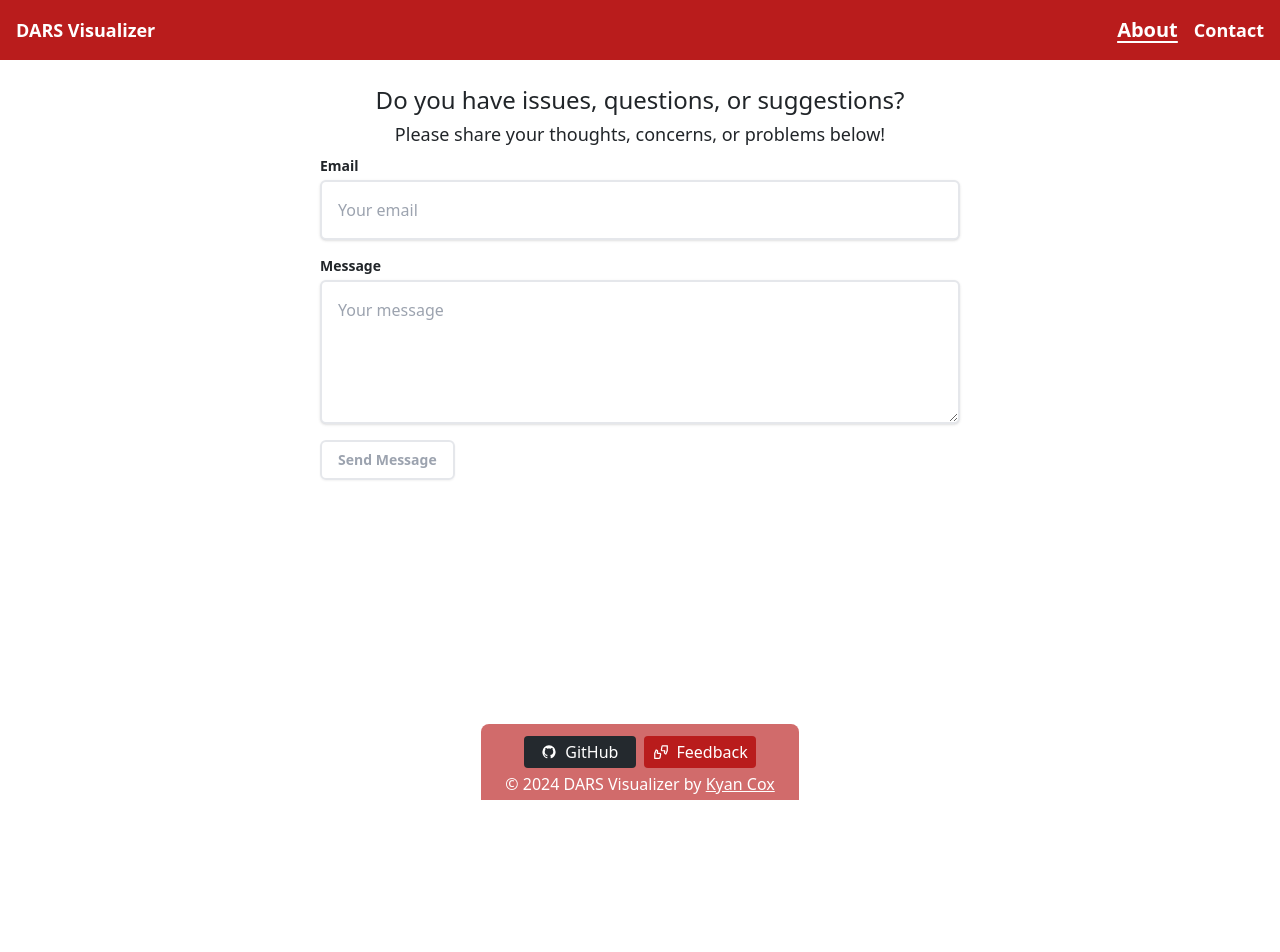
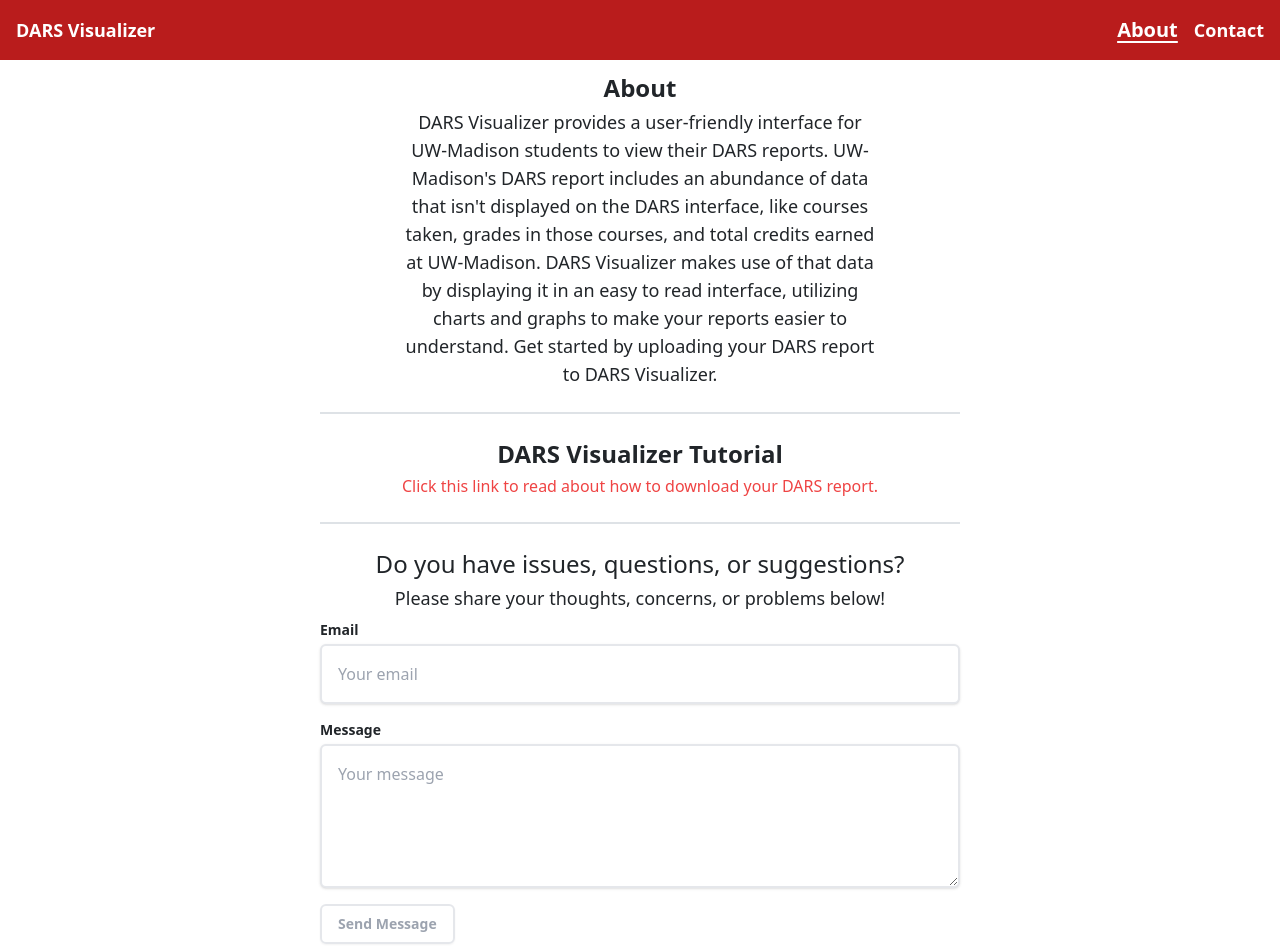
Before and after one commit to kyancox/DARS-Visualizer, a Next.js app: page /about in a window 1280 px wide. Shown: the top 952 px of the page. Before the commit the page ends 800 px from the top, so only its background shows below. Built offline with nearby package versions, Linux system fonts and the light colour scheme.

Commit message:
About page done

```diff
--- a/app/about/page.tsx
+++ b/app/about/page.tsx
@@ -1,17 +1,94 @@
+"use client"
+
 import ContactForm from '@/components/ContactForm'
-import React from 'react'
+import Divider from '@/components/Divider'
+import Link from 'next/link';
+import React, { useState } from 'react';
 
 const About = () => {
+
+  const [email, setEmail] = useState('');
+  const [message, setMessage] = useState('');
+
+  const handleSubmit = async (e: React.FormEvent<HTMLFormElement>) => {
+    e.preventDefault();
+    try {
+      const response = await fetch('/api/send-email', {
+        method: 'POST',
+        headers: {
+          'Content-Type': 'application/json',
+        },
+        body: JSON.stringify({ email, message }),
+      });
+
+      if (response.ok) {
+        alert('Message sent successfully!');
+        setEmail('');
+        setMessage('');
+      } else {
+        alert('Failed to send message. Please try again.');
+      }
+    } catch (error) {
+      console.error('Error:', error);
+      alert('An error occurred. Please try again.');
+    }
+  };
   return (
-    <div>
+    <div className="xl:w-1/2 w-10/12 mx-auto">
+
+      <div >
+        <p className='font-bold text-center text-2xl my-1'>About</p>
+        <p className='text-center xl:w-3/4 mx-auto font-medium md:text-lg'>DARS Visualizer provides a user-friendly interface for UW-Madison students to view their DARS reports. UW-Madison's DARS report includes an abundance of data that isn't displayed on the DARS interface, like courses taken, grades in those courses, and total credits earned at UW-Madison. DARS Visualizer makes use of that data by displaying it in an easy to read interface, utilizing charts and graphs to make your reports easier to understand. Get started by uploading your DARS report to DARS Visualizer.</p>
+        <Divider />
+      </div>
+      <div className='flex flex-col items-center justify-center'>
+        <p className='font-bold text-center text-2xl mb-1'>DARS Visualizer Tutorial</p>
+        <Link className="font-medium hover:underline cursor-pointer text-red-500 text-center" href='/tutorial'>Click this link to read about how to download your DARS report.</Link>
+      </div>
+      <Divider />
+
 
 
       <div className="my-4 flex flex-col items-center">
         <div className="mx-6 space-y-1">
-          <p className="lg:text-2xl text-lg text-center font-medium">Do you have issues, questions, or suggestions?</p>
-          <p className="lg:text-lg text-center ">Please share your thoughts, concerns, or problems below!</p>
+          <p className="xl:text-2xl text-xl text-center font-medium mb-1">Do you have issues, questions, or suggestions?</p>
+          <p className="xl:text-lg text-base text-center ">Please share your thoughts, concerns, or problems below!</p>
         </div>
-        <ContactForm />
+
+        {/* ContactForm component but with custom width styling :+1: */}
+        <form onSubmit={handleSubmit} className="space-y-4 w-full my-2">
+          <div>
+            <label htmlFor="email" className="block text-sm font-semibold text-foreground">Email</label>
+            <input
+              type="email"
+              id="email"
+              placeholder='Your email'
+              value={email}
+              onChange={(e) => setEmail(e.target.value)}
+              required
+              className="mt-1 p-4 block w-full rounded-md border-2 hover:border-blue-400 shadow transition duration-50"
+            />
+          </div>
+          <div>
+            <label htmlFor="message" className="block text-sm font-semibold text-foreground">Message</label>
+            <textarea
+              id="message"
+              value={message}
+              placeholder='Your message'
+              onChange={(e) => setMessage(e.target.value)}
+              required
+              rows={4}
+              className="mt-1 p-4 block w-full min-h-36 rounded-md border-2 hover:border-blue-400 shadow transition duration-50"
+            ></textarea>
+          </div>
+          <button
+            type="submit"
+            className={`font-semibold inline-flex items-center px-4 py-2 border-2 text-gray-400 hover:border-blue-400 text-sm rounded-md shadow-sm text-background bg-foreground hover:opacity-80 transition duration-50 focus:outline-none focus:ring-2 focus:ring-offset-2 focus:ring-indigo-500`}
+          >
+            Send Message
+          </button>
+        </form>
+
       </div>
     </div>
   )
```
